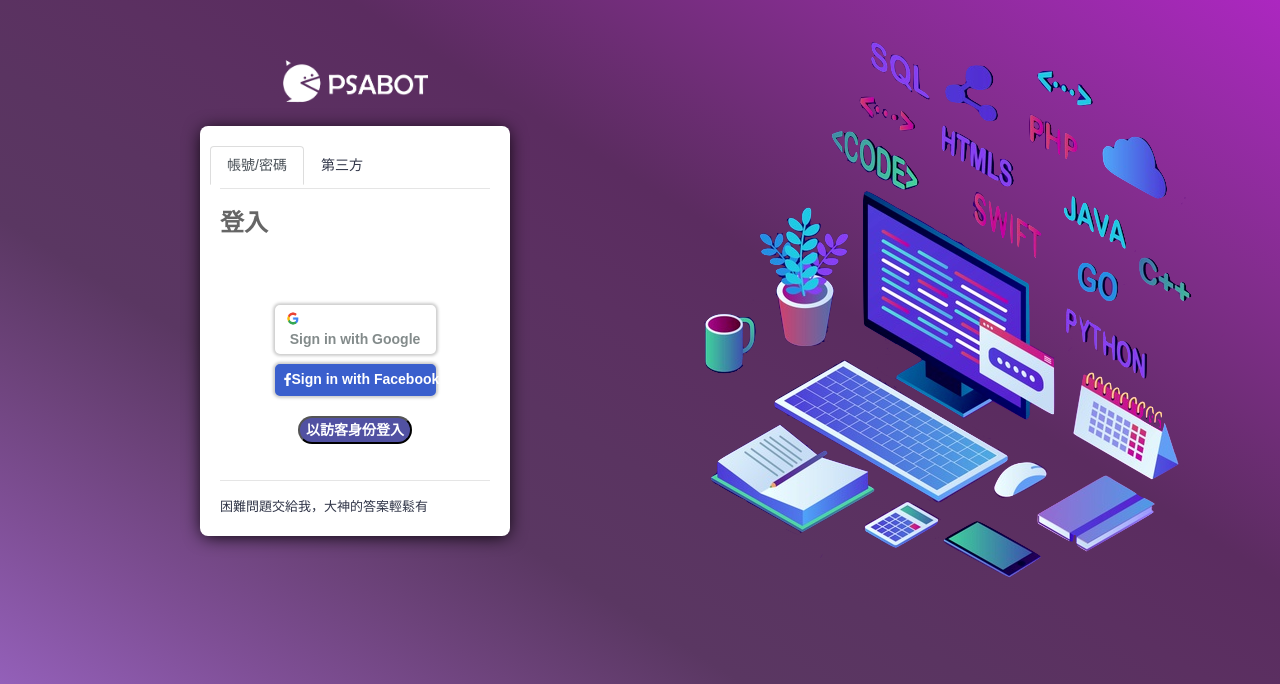
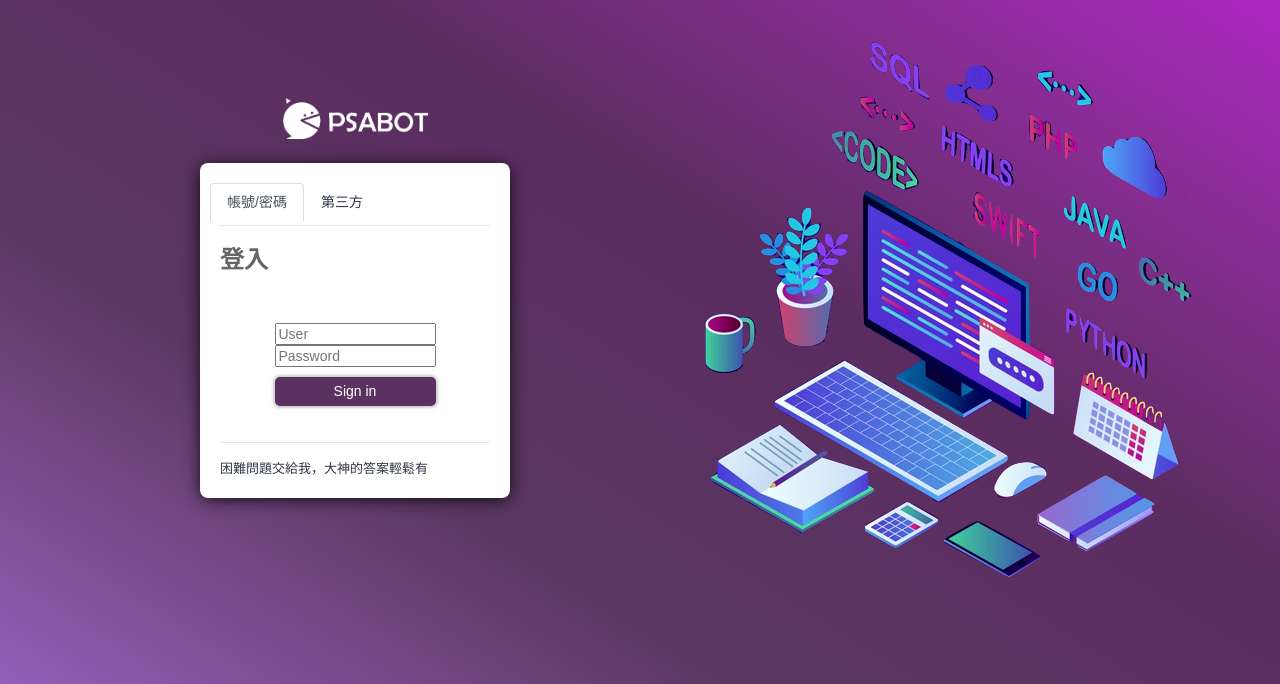
Before and after one commit to shauangel/PSAbot, a Flask app: page /site/login in a window 1280 px wide. Shown: the top 684 px of the page. Run offline with Flask 2, Linux system fonts and the light colour scheme; some libraries are stand-ins or nearby versions; some web fonts are replaced.

Commit message:
Update login.html

```diff
--- a/templates/login.html
+++ b/templates/login.html
@@ -63,8 +63,19 @@
                             </div>
                             <div class="card-body" style="height: 70%;">
                                 <div class="tab-content">
-                                    <div class="tab-pane active" id="community" role="tabpanel">
 
+									<!-- 一般/管理員帳號密碼登入 -->
+                                    <div class="tab-pane active" id="PSAbot" role="tabpanel" aria-labelledby="PSAbot-tab">
+                                        <label for="inputUser" class="sr-only">User</label>
+                                        <input type="text" id="inputUser" placeholder="User " required autofocus>
+                                        <label for="inputPassword" class="sr-only">Password</label>
+                                        <input type="password" id="inputPassword" placeholder="Password" required>
+                                        <input type="button" id="PSAbot-login-btn" value="Sign in"
+                                            onclick="PSAbotLogin();">
+                                    </div>
+
+									<!-- 第三方登入 -->
+                                    <div class="tab-pane" id="community" role="tabpanel">
                                         <!--Google Sign in button-->
 										<div id="gSignInWrapper">
                                             <button id="google-login-btn" class="customGPlusSignIn"
@@ -90,16 +101,6 @@
                                                 <span class="buttonText">以訪客身份登入</span>
                                             </button>
                                         </div>
-                                    </div>
-
-									<!-- 一般/管理員帳號密碼登入 -->
-                                    <div class="tab-pane" id="PSAbot" role="tabpanel" aria-labelledby="PSAbot-tab">
-                                        <label for="inputUser" class="sr-only">User</label>
-                                        <input type="text" id="inputUser" placeholder="User " required autofocus>
-                                        <label for="inputPassword" class="sr-only">Password</label>
-                                        <input type="password" id="inputPassword" placeholder="Password" required>
-                                        <input type="button" id="PSAbot-login-btn" value="Sign in"
-                                            onclick="PSAbotLogin();">
                                     </div>
                                 </div>
                             </div>
```
